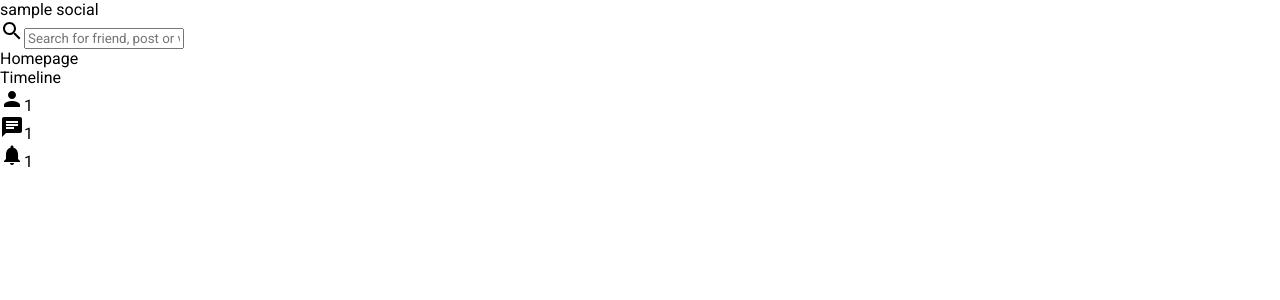
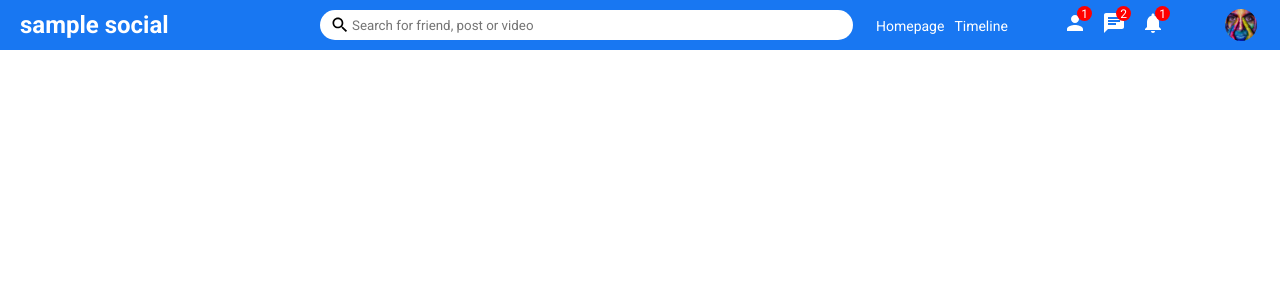
Before and after one commit to soysan/media-react-node, a React (Create React App) app in the folder client/: page / in a window 1280 px wide. Shown: the top 300 px of the page. Built offline with nearby package versions, Linux system fonts and the light colour scheme; the HTML template or start-up script is replaced by a standard one.

Commit message:
topbar decolation

```diff
--- a/client/src/components/topbar/Topbar.jsx
+++ b/client/src/components/topbar/Topbar.jsx
@@ -7,13 +7,15 @@
         <span className="logo">sample social</span>
       </div>
       <div className="topbarCenter">
-        <Search />
-        <input placeholder="Search for friend, post or video" className="searchInput" />
+        <div className="searchbar">
+          <Search className="searchIcon" />
+          <input placeholder="Search for friend, post or video" className="searchInput" />
+        </div>
       </div>
       <div className="topbarRight">
         <div className="topbarLinks">
-          <div className="topbarLink">Homepage</div>
-          <div className="topbarLink">Timeline</div>
+          <span className="topbarLink">Homepage</span>
+          <span className="topbarLink">Timeline</span>
         </div>
         <div className="topbarIcons">
           <div className="topbarIconItem">
@@ -22,14 +24,15 @@
           </div>
           <div className="topbarIconItem">
             <Chat />
-            <span className="topbarIconBadge">1</span>
+            <span className="topbarIconBadge">2</span>
           </div>
           <div className="topbarIconItem">
             <Notifications />
             <span className="topbarIconBadge">1</span>
           </div>
         </div>
+        <img src="/assets/people/p1.jpg" alt="" className="topbarImg" />
       </div>
     </div>
-  )
+  );
 }
--- a/client/src/components/topbar/topbar.css
+++ b/client/src/components/topbar/topbar.css
@@ -0,0 +1,94 @@
+.topbarContainer {
+  height: 50px;
+  width: 100%;
+  background-color: #1877f2;
+  display: flex;
+  align-items: center;
+  position: sticky;
+  top: 0;
+}
+
+.topbarLeft {
+  flex: 3;
+}
+
+.logo {
+  font-size: 24px;
+  margin-left: 20px;
+  font-weight: bold;
+  color: white;
+}
+
+.topbarCenter {
+  flex: 5;
+}
+
+.searchbar {
+  width: 100%;
+  height: 30px;
+  background-color: white;
+  border-radius: 30px;
+  display: flex;
+  align-items: center;
+}
+
+.searchIcon {
+  font-size: 20px !important;
+  margin-left: 10px;
+}
+
+.searchInput {
+  border: none;
+  width: 70%;
+}
+
+.searchInput:focus {
+  outline: none;
+}
+
+.topbarRight {
+  flex: 4;
+  display: flex;
+  align-items: center;
+  justify-content: space-around;
+  color: white;
+}
+
+.topbarLink {
+  margin-right: 10px;
+  font-size: 14px;
+  cursor: pointer;
+}
+
+.topbarIcons {
+  display: flex;
+}
+
+.topbarIconItem {
+  margin-right: 15px;
+  cursor: pointer;
+  position: relative;
+}
+
+.topbarIconBadge {
+  width: 15px;
+  height: 15px;
+  background-color: red;
+  border-radius: 50%;
+  color: white;
+  position: absolute;
+  top: -5px;
+  right: -5px;
+  display: flex;
+  align-items: center;
+  justify-content: center;
+  font-size: 12px;
+}
+
+.topbarImg {
+  width: 32px;
+  height: 32px;
+  border-radius: 50%;
+  object-fit: cover;
+  cursor: pointer;
+}
```
